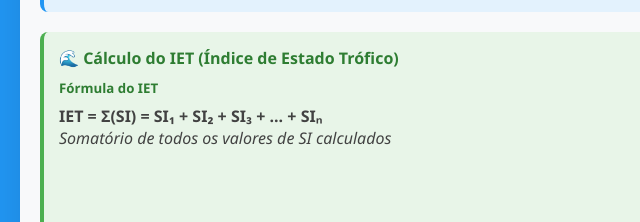
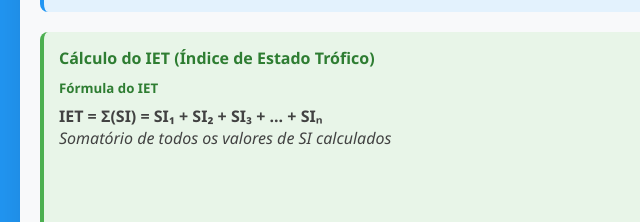
Before and after one commit to amarcel/iet, a plain HTML site: page index.html in a window 1280 px wide. Shown: the part 2942-3164 px from the top of the page, 0-640 px from the left. Drawn offline with Linux system fonts and the light colour scheme.

Commit message:
remocao de icone

```diff
--- a/index.html
+++ b/index.html
@@ -589,7 +589,7 @@
                 </div>
             </div>
             <div style="margin-top: 20px; padding: 15px; background-color: #e8f5e8; border-radius: 8px; border-left: 4px solid #4CAF50;">
-                <h4 style="margin: 0 0 10px 0; color: #2e7d32;">🌊 Cálculo do IET (Índice de Estado Trófico)</h4>
+                <h4 style="margin: 0 0 10px 0; color: #2e7d32;">Cálculo do IET (Índice de Estado Trófico)</h4>
                 <div style="display: grid; grid-template-columns: 1fr 1fr; gap: 20px;">
                     <div>
                         <h5 style="margin: 0 0 8px 0; color: #2e7d32;">Fórmula do IET</h5>
```
